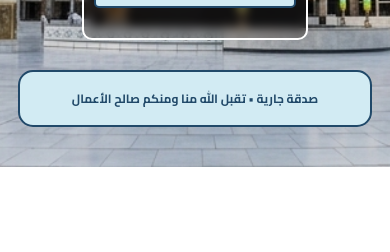
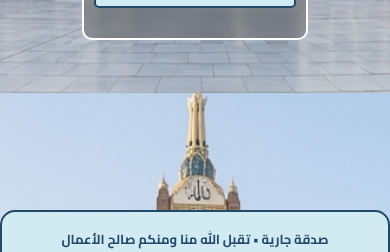
Before and after one commit to aceralahzan123444-byte/The-Pray-Time, a React (Vite) app: page /#/ in a window 390 px wide. Shown: the part 751-1003 px from the top of the page. Before the commit the page ends 918 px from the top, so only its background shows below. Built offline with nearby package versions, Linux system fonts and the light colour scheme; no server answers.

Commit message:
style: update tasbeeh screen CSS designs

```diff
--- a/src/Components/Home.jsx
+++ b/src/Components/Home.jsx
@@ -227,7 +227,7 @@ function Home() {
           />
         </div>
       </section>
-      <footer className={Darkmod ? "Dark-footer-Home" :"footer-Home"}>صدقة جارية • تقبل الله منا ومنكم صالح الأعمال</footer>
+      <footer className={Darkmod ? "Dark-footer" :"footer"}>صدقة جارية • تقبل الله منا ومنكم صالح الأعمال</footer>
     </div>
     </>
   );
--- a/src/Components/Tasbeeh.jsx
+++ b/src/Components/Tasbeeh.jsx
@@ -154,7 +154,7 @@ export default function Tasbeeh() {
           </div>
         </div>
       </div>
-      <footer className={Darkmod ? "Dark-footer-Home" : "footer-Home"}>
+      <footer className={Darkmod ? "Dark-footer" : "footer"}>
         صدقة جارية • تقبل الله منا ومنكم صالح الأعمال
       </footer>
     </>
--- a/src/index.css
+++ b/src/index.css
@@ -1627,11 +1627,9 @@ button {
     width: 70%;
   }
   .footer,
-  .Dark-footer,
-  .footer-Home,
-  .Dark-footer-Home {
+  .Dark-footer{
     font-size: 18px;
-    margin: 30px auto 40px;
+    margin: 30px auto 0 auto;
   }
   .dark-mod-select,
   .select {
@@ -1685,12 +1683,6 @@ button {
   .Dark-footer {
     font-size: 16px;
     width: 100%;
-  }
-  .footer-Home,
-  .Dark-footer-Home {
-    font-size: 16px;
-    margin: 30px auto 0 auto;
-    width: 88%;
   }
   .dark-mod-select,
   .select,
@@ -1796,13 +1788,7 @@ button {
   .footer,
   .Dark-footer {
     font-size: 13px;
-    margin: 170px auto 0 auto;
-  }
-  .footer-Home,
-  .Dark-footer-Home {
-    font-size: 12px;
-    margin: 30px auto 40px;
-    width: 91%;
+    margin: 170px auto 0 ;
   }
   .tasbeeh-container,
   .Dark-tasbeeh-container {
```
